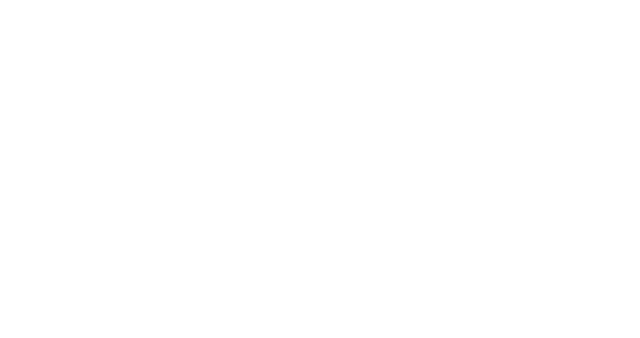
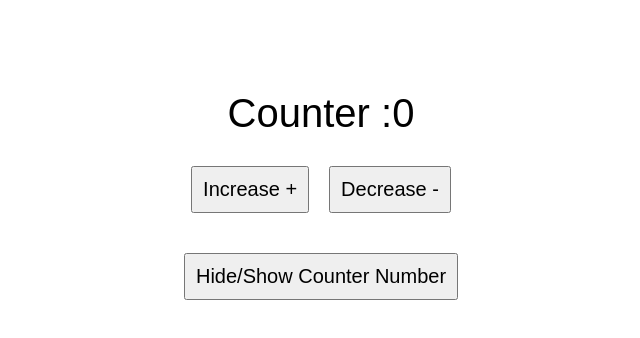
Before and after one commit to 000Shehab000/React-Redux-Counter, a React (Create React App) app in the folder app/: page / in a window 1280 px wide. Shown: the top 338 px of the page, without its empty margins (319-959 px from the left). Built offline with nearby package versions, Linux system fonts and the light colour scheme.

Commit message:
feat: add basic counter UI
- Created basic UI structure
- Added counter display
- Added buttons

```diff
--- a/app/src/App.css
+++ b/app/src/App.css
@@ -0,0 +1,23 @@
+body {
+  margin: 0;
+}
+
+.app-container {
+  height: 50vh;
+  font-family: sans-serif;
+  display: flex;
+  flex-direction: column;
+  justify-content: center;
+  align-items: center;
+}
+
+.counter {
+  font-size: 40px;
+}
+
+.btn {
+  padding: 10px;
+  margin: 10px;
+  margin-top: 30px;
+  font-size: 20px;
+}
--- a/app/src/App.js
+++ b/app/src/App.js
@@ -1,5 +1,16 @@
 import './App.css'
 
 export default function App() {
-  return
+  return (
+    <div className="app-container">
+      <div className="counter">Counter :0</div>
+      <div>
+        <button className="btn">Increase +</button>
+        <button className="btn">Decrease -</button>
+      </div>
+      <div>
+        <button className="btn">Hide/Show Counter Number</button>
+      </div>
+    </div>
+  )
 }
```
